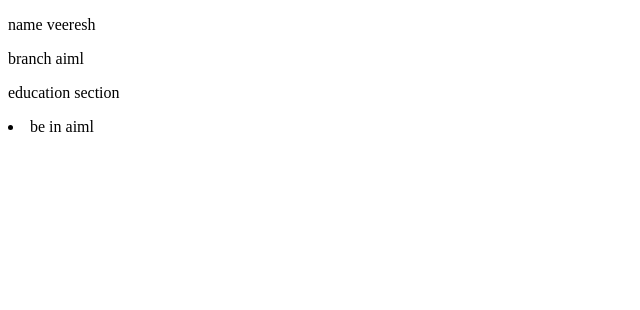
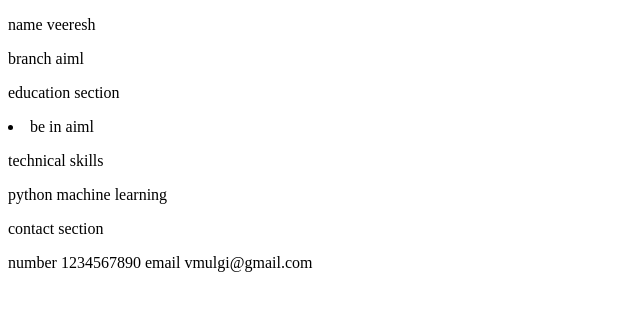
Before and after one commit to veereshmulgi861-spec/veeresh1, a plain HTML site: page index.html in a window 1280 px wide. Shown: the whole page, without its empty margins (0-640 px from the left). Drawn offline with Linux system fonts and the light colour scheme.

Commit message:
added contact section

```diff
--- a/index.html
+++ b/index.html
@@ -10,6 +10,12 @@
 <body>
     <p>education section</p>
     <li>be in aiml</li>
+    <p>technical skills</p>
+    <p1>python</p1>
+    <p2>machine learning</p2>
 
 </body>
+<p>contact section</p>
+<p3>number 1234567890</p3>
+<p4>email vmulgi@gmail.com</p4>
 </html>
```
